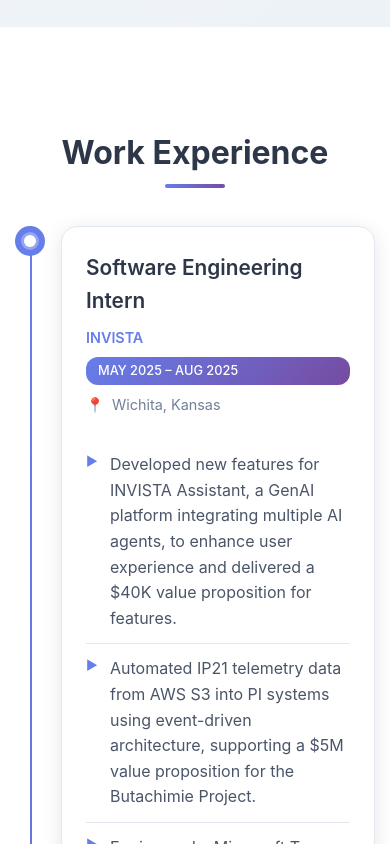
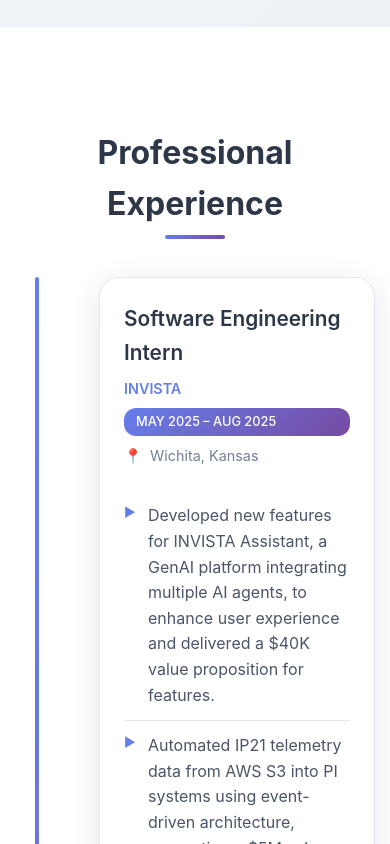
Before and after one commit to phoozies/my-portfolio, a React (Vite) app in the folder my-portfolio/: page / in a window 390 px wide. Shown: the part 4200-5044 px from the top of the page. Built offline with nearby package versions, Linux system fonts and the light colour scheme.

Commit message:
feat: update experience section

```diff
--- a/my-portfolio/src/components/Experience.css
+++ b/my-portfolio/src/components/Experience.css
@@ -5,61 +5,142 @@
 
 .experience-timeline {
   position: relative;
-  max-width: 1000px;
+  max-width: 1200px;
   margin: 0 auto;
 }
 
+/* Centered timeline line */
 .experience-timeline::before {
   content: '';
   position: absolute;
-  left: 30px;
+  left: 50%;
+  transform: translateX(-50%);
   top: 0;
   bottom: 0;
-  width: 2px;
+  width: 4px;
   background: linear-gradient(180deg, #667eea 0%, #764ba2 100%);
+  border-radius: 2px;
 }
 
 .experience-item {
   position: relative;
-  margin-bottom: 3rem;
+  margin-bottom: 4rem;
   display: flex;
-  align-items: flex-start;
+  align-items: center;
+  width: 100%;
+  opacity: 0;
+  transform: translateY(50px);
+  transition: all 0.6s ease;
+}
+
+/* Animation states */
+.experience-item.animate-in {
+  opacity: 1;
+  transform: translateY(0);
+}
+
+/* Left side items */
+.experience-item.left {
+  justify-content: flex-end;
+  padding-right: calc(50% + 40px);
+}
+
+.experience-item.left .experience-content {
+  margin-right: 2rem;
+  margin-left: 0;
+  transform: translateX(-30px);
+}
+
+.experience-item.left.animate-in .experience-content {
+  transform: translateX(0);
+}
+
+/* Right side items */
+.experience-item.right {
+  justify-content: flex-start;
+  padding-left: calc(50% + 40px);
+}
+
+.experience-item.right .experience-content {
+  margin-left: 2rem;
+  margin-right: 0;
+  transform: translateX(30px);
+}
+
+.experience-item.right.animate-in .experience-content {
+  transform: translateX(0);
 }
 
 .experience-marker {
-  position: relative;
-  width: 60px;
-  height: 60px;
+  position: absolute;
+  left: 50%;
+  transform: translateX(-50%);
+  width: 80px;
+  height: 80px;
   border-radius: 50%;
   display: flex;
   align-items: center;
   justify-content: center;
-  z-index: 2;
-  flex-shrink: 0;
+  z-index: 3;
+  border: 4px solid white;
+  box-shadow: 0 4px 20px rgba(0, 0, 0, 0.1);
+  transition: transform 0.3s ease;
+}
+
+.experience-item.animate-in .experience-marker {
+  transform: translateX(-50%) scale(1.1);
 }
 
 .marker-dot {
-  width: 20px;
-  height: 20px;
+  width: 24px;
+  height: 24px;
   background: white;
   border-radius: 50%;
-  box-shadow: 0 0 0 3px rgba(255, 255, 255, 0.3);
+  box-shadow: 0 2px 10px rgba(0, 0, 0, 0.2);
 }
 
 .experience-content {
   background: white;
-  margin-left: 2rem;
-  padding: 2rem;
-  border-radius: 16px;
-  box-shadow: 0 4px 20px rgba(0, 0, 0, 0.1);
+  padding: 2.5rem;
+  border-radius: 20px;
+  box-shadow: 0 8px 32px rgba(0, 0, 0, 0.1);
   border: 1px solid #e2e8f0;
-  transition: transform 0.3s ease, box-shadow 0.3s ease;
+  transition: all 0.4s ease;
   flex: 1;
+  max-width: 500px;
+  position: relative;
 }
 
 .experience-content:hover {
-  transform: translateY(-5px);
-  box-shadow: 0 8px 30px rgba(0, 0, 0, 0.15);
+  transform: translateY(-8px) scale(1.02);
+  box-shadow: 0 16px 40px rgba(0, 0, 0, 0.15);
+}
+
+/* Speech bubble arrows */
+.experience-item.left .experience-content::after {
+  content: '';
+  position: absolute;
+  right: -15px;
+  top: 50%;
+  transform: translateY(-50%);
+  width: 0;
+  height: 0;
+  border-left: 15px solid white;
+  border-top: 15px solid transparent;
+  border-bottom: 15px solid transparent;
+}
+
+.experience-item.right .experience-content::after {
+  content: '';
+  position: absolute;
+  left: -15px;
+  top: 50%;
+  transform: translateY(-50%);
+  width: 0;
+  height: 0;
+  border-right: 15px solid white;
+  border-top: 15px solid transparent;
+  border-bottom: 15px solid transparent;
 }
 
 .experience-header {
@@ -186,22 +267,44 @@
 
 @media (max-width: 768px) {
   .experience-timeline::before {
-    left: 15px;
+    left: 30px;
+    transform: none;
+  }
+
+  .experience-item {
+    justify-content: flex-start !important;
+    padding-left: 80px !important;
+    padding-right: 0 !important;
+  }
+
+  .experience-item.left .experience-content,
+  .experience-item.right .experience-content {
+    margin-left: 1.5rem;
+    margin-right: 0;
+    max-width: none;
+    transform: translateX(0) !important;
+  }
+
+  .experience-item.left .experience-content::after,
+  .experience-item.right .experience-content::after {
+    display: none;
   }
 
   .experience-marker {
-    width: 30px;
-    height: 30px;
+    left: 30px;
+    transform: translateX(-50%);
+    width: 60px;
+    height: 60px;
+    border-width: 3px;
   }
 
   .marker-dot {
-    width: 12px;
-    height: 12px;
+    width: 18px;
+    height: 18px;
   }
 
   .experience-content {
-    margin-left: 1rem;
-    padding: 1.5rem;
+    padding: 2rem;
   }
 
   .experience-title {
@@ -222,3 +325,29 @@
     font-size: 2rem;
   }
 }
+
+@media (max-width: 480px) {
+  .experience-item {
+    padding-left: 60px !important;
+  }
+
+  .experience-marker {
+    left: 20px;
+    width: 40px;
+    height: 40px;
+  }
+
+  .marker-dot {
+    width: 12px;
+    height: 12px;
+  }
+
+  .experience-content {
+    margin-left: 1rem;
+    padding: 1.5rem;
+  }
+
+  .experience-timeline::before {
+    left: 20px;
+  }
+}
--- a/my-portfolio/src/components/Experience.tsx
+++ b/my-portfolio/src/components/Experience.tsx
@@ -1,3 +1,4 @@
+import { useEffect, useRef } from 'react'
 import './Experience.css'
 
 interface Experience {
@@ -11,6 +12,34 @@
 }
 
 const Experience = () => {
+  const itemRefs = useRef<(HTMLDivElement | null)[]>([])
+
+  useEffect(() => {
+    const observer = new IntersectionObserver(
+      (entries) => {
+        entries.forEach((entry) => {
+          if (entry.isIntersecting) {
+            entry.target.classList.add('animate-in')
+          }
+        })
+      },
+      {
+        threshold: 0.1,
+        rootMargin: '50px'
+      }
+    )
+
+    itemRefs.current.forEach((ref) => {
+      if (ref) observer.observe(ref)
+    })
+
+    return () => {
+      itemRefs.current.forEach((ref) => {
+        if (ref) observer.unobserve(ref)
+      })
+    }
+  }, [])
+
   const experiences: Experience[] = [
     {
       title: "Software Engineering Intern",
@@ -77,10 +106,14 @@
   return (
     <section id="experience" className="experience">
       <div className="container">
-        <h2 className="section-title">Work Experience</h2>
+        <h2 className="section-title">Professional Experience</h2>
         <div className="experience-timeline">
           {experiences.map((exp, index) => (
-            <div key={index} className="experience-item">
+            <div
+              key={index}
+              className={`experience-item ${index % 2 === 0 ? 'left' : 'right'}`}
+              ref={(el) => { itemRefs.current[index] = el }}
+            >
               <div className="experience-marker" style={{ background: getTypeColor(exp.type) }}>
                 <div className="marker-dot"></div>
               </div>
@@ -115,27 +148,6 @@
             </div>
           ))}
         </div>
-
-        <div className="experience-summary">
-          <div className="summary-stats">
-            <div className="stat-item">
-              <h3>3+</h3>
-              <p>Years of Experience</p>
-            </div>
-            <div className="stat-item">
-              <h3>4</h3>
-              <p>Different Roles</p>
-            </div>
-            <div className="stat-item">
-              <h3>3</h3>
-              <p>Companies</p>
-            </div>
-            <div className="stat-item">
-              <h3>$45K+</h3>
-              <p>Value Delivered</p>
-            </div>
-          </div>
-        </div>
       </div>
     </section>
   )
```
